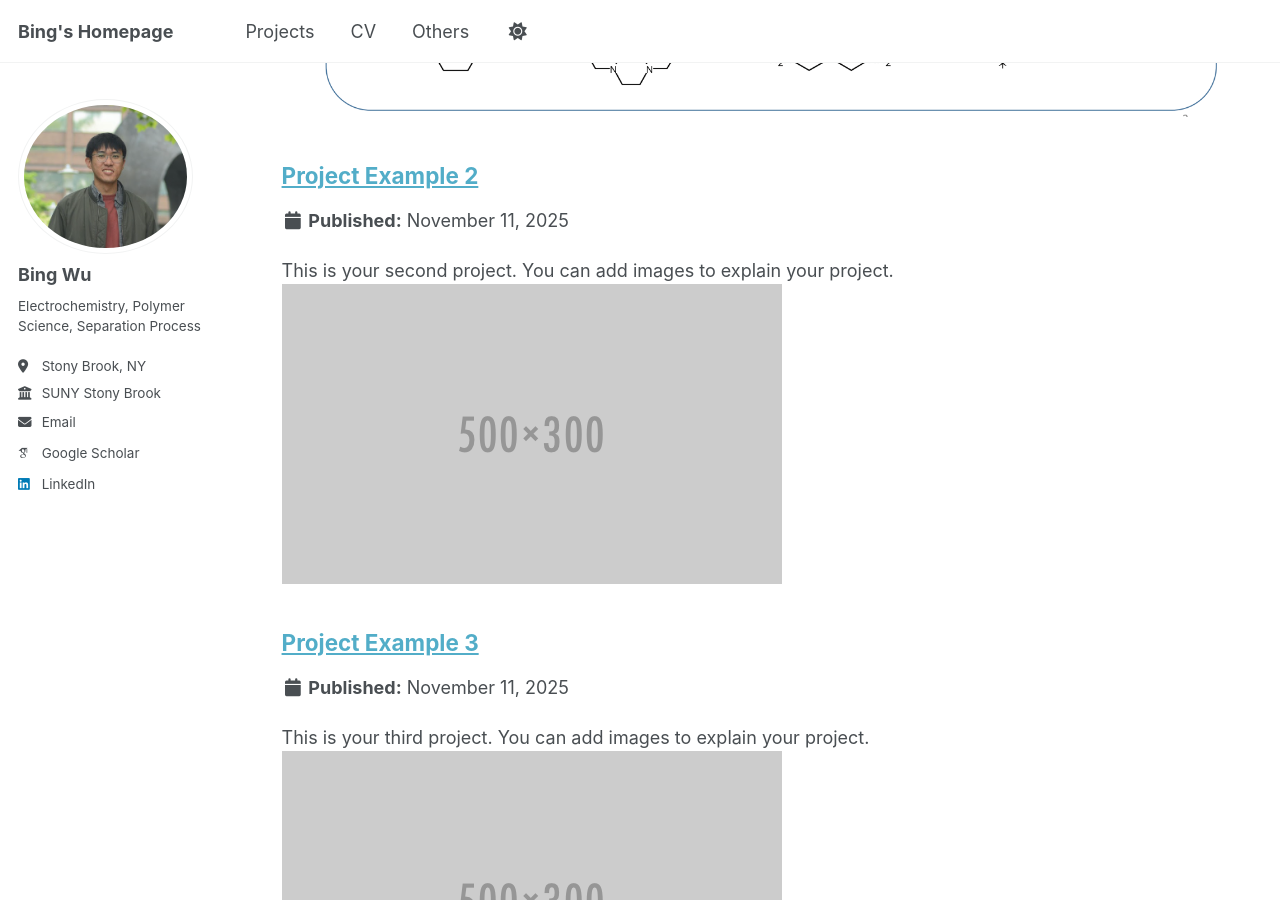
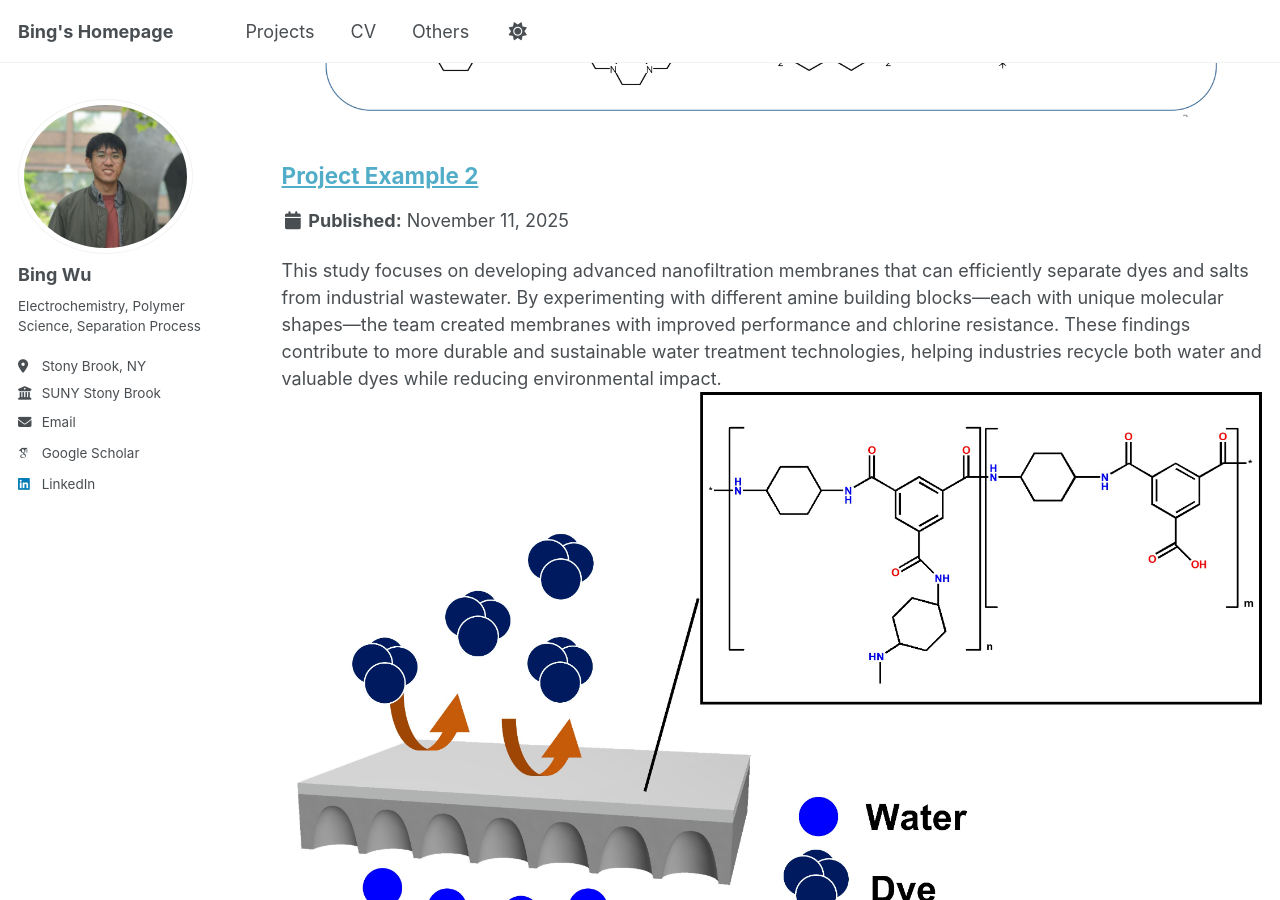
Before and after one commit to Bing-H-WU/Bing-H-WU.github.io, a Jekyll site: the page built from _pages/projects.html, in a window 1280 px wide and 900 px high, scrolled down 781 px. Built offline with Jekyll 4.4.1, drawn with Linux system fonts in a browser that asks for light colours; some web fonts are replaced; a script that is not in the unit is left out.

Commit message:
Update project-2.md

```diff
--- a/_projects/project-2.md
+++ b/_projects/project-2.md
@@ -1,6 +1,6 @@
 ---
 title: "Project Example 2"
-excerpt: "This is your second project. You can add images to explain your project.<br/><img src='/images/500x300.png'>"
+excerpt: "This study focuses on developing advanced nanofiltration membranes that can efficiently separate dyes and salts from industrial wastewater. By experimenting with different amine building blocks—each with unique molecular shapes—the team created membranes with improved performance and chlorine resistance. These findings contribute to more durable and sustainable water treatment technologies, helping industries recycle both water and valuable dyes while reducing environmental impact.<br/><img src='/images/PJ2.png'>"
 collection: projects
 ---
 
```
